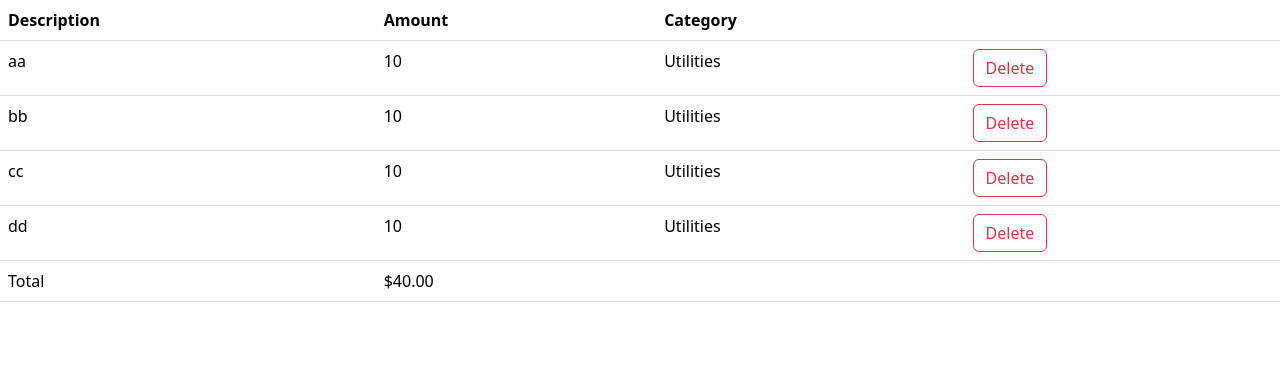
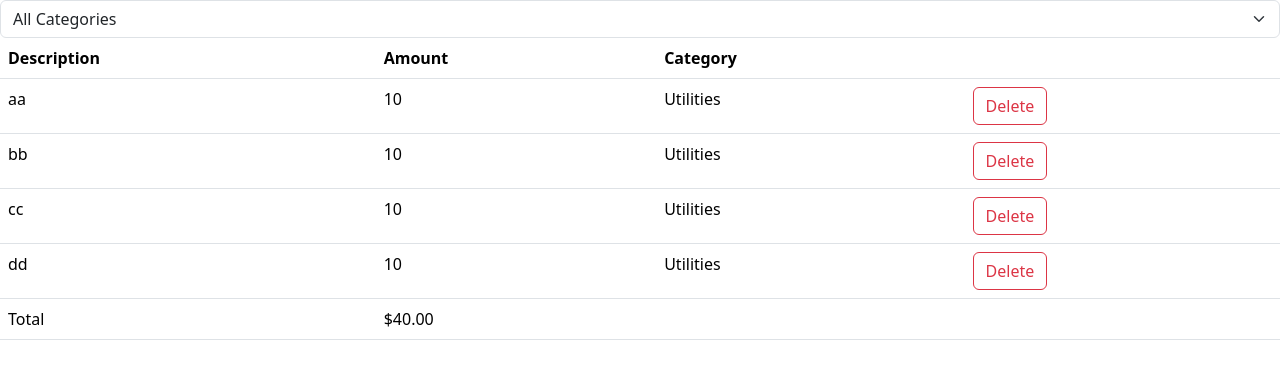
Before and after one commit to Abdullokh-dev/React-Project-Game, a React (Vite) app: page / in a window 1280 px wide. Shown: the top 366 px of the page. Built offline with nearby package versions, Linux system fonts and the light colour scheme.

Commit message:
Building Expense Filter

```diff
--- a/src/App.tsx
+++ b/src/App.tsx
@@ -1,5 +1,6 @@
 import ExpenseList from "./expense-tracker/components/ExpenseList";
 import {useState} from "react";
+import ExpenseFilter from "./expense-tracker/components/ExpenseFilter";
 
 function App() {
     const [expenses, setExpenses] = useState([
@@ -9,12 +10,17 @@
         {id: 4, description: 'dd', amount: 10, category: 'Utilities'},
     ])
 
+    const [selectedCategory, setSelectedCategory] = useState("")
+
+    const visibleExpenses = selectedCategory ? expenses.filter(e => e.category === selectedCategory) : expenses
+
     if(expenses.length === 0)
         return null
 
     return (
         <>
-            <ExpenseList expenses={expenses} onDelete={(id) => setExpenses(expenses.filter(e => e.id !== id))}/>
+            <ExpenseFilter onSelectCategory={category => setSelectedCategory(category)} />
+            <ExpenseList expenses={visibleExpenses} onDelete={(id) => setExpenses(expenses.filter(e => e.id !== id))}/>
         </>
     )
 }
--- /dev/null
+++ b/src/expense-tracker/components/ExpenseFilter.tsx
@@ -0,0 +1,16 @@
+interface Props {
+    onSelectCategory: (category: string) => void;
+}
+
+function ExpenseFilter({onSelectCategory}: Props) {
+    return(
+        <select className="form-select" onChange={(event) => onSelectCategory(event.target.value)}>
+            <option value={""}> All Categories </option>
+            <option value={"Groceries"}> Groceries </option>
+            <option value={"Utilities"}> Utilities </option>
+            <option value={"Entertainment"}> Entertainment </option>
+        </select>
+    )
+}
+
+export default ExpenseFilter;
```
